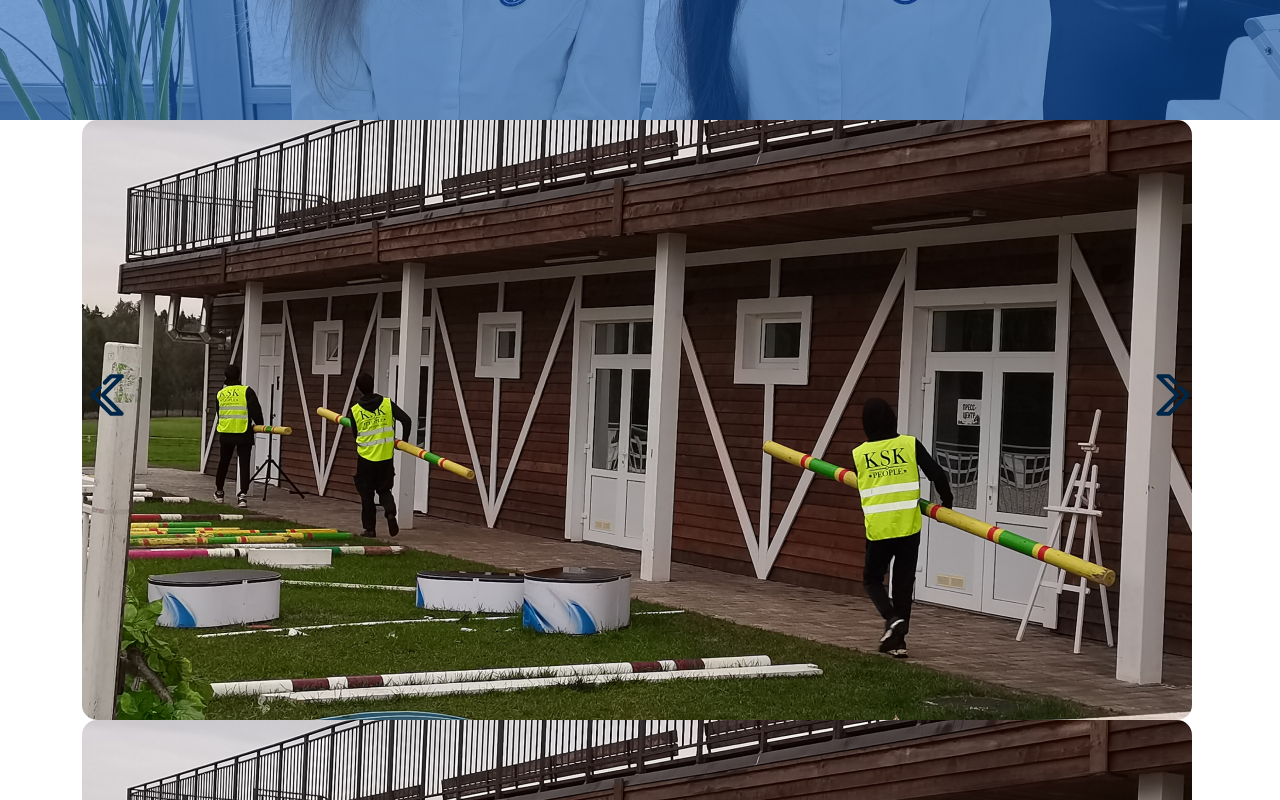
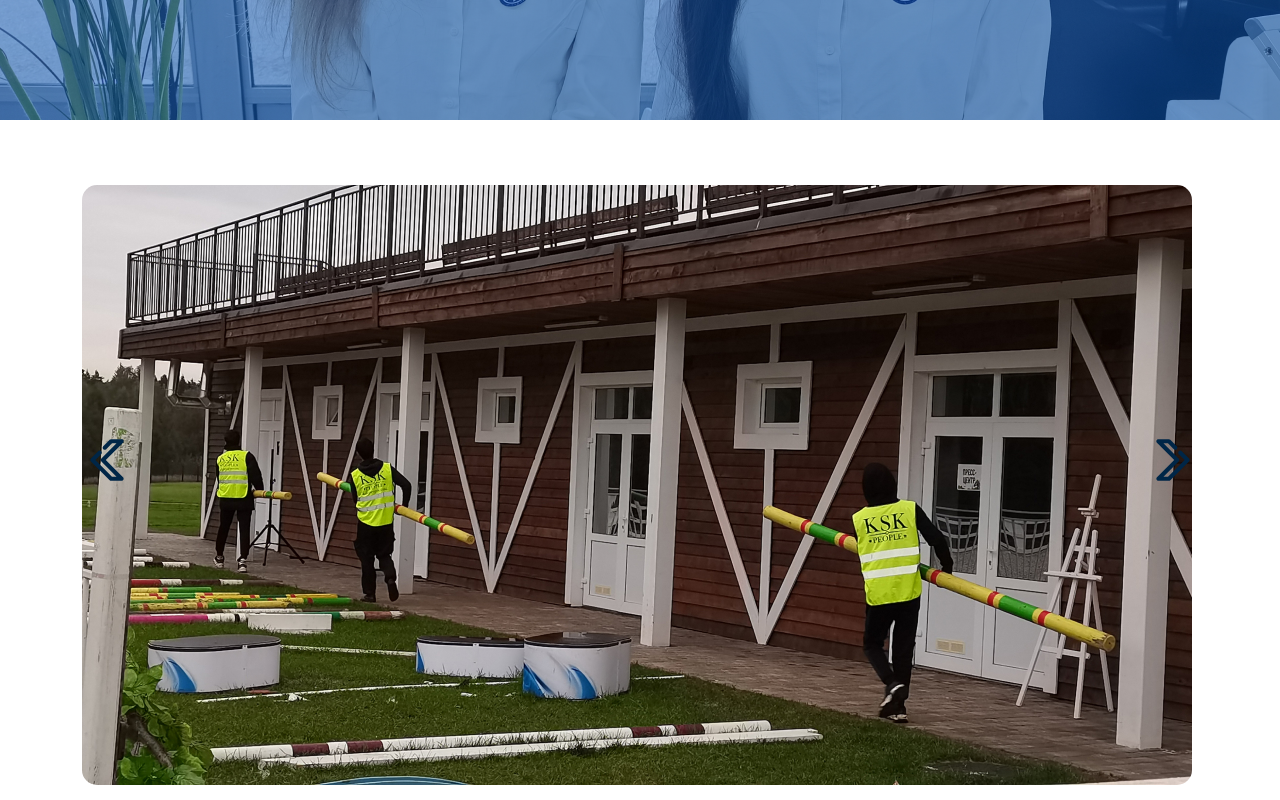
Before and after one commit to tayru/ksk-react, a React (Create React App) app: page /portfolio in a window 1280 px wide. Shown: the part 480-1280 px from the top of the page. Built offline with nearby package versions, Linux system fonts and the light colour scheme.

Commit message:
правки

```diff
--- a/src/index.css
+++ b/src/index.css
@@ -435,6 +435,10 @@ body {
 
 }
 
+
+.slider-portfolio {
+  margin-bottom: 65px;
+}
 
 .slick-arrow.slick-prev {
   left: 0;
@@ -1123,6 +1127,7 @@ body {
 }
 
 .portfolio {
+  margin-top: 65px;
 }
 
 .portfolio__block {
--- a/src/pages/portfolio.jsx
+++ b/src/pages/portfolio.jsx
@@ -25,23 +25,7 @@ const Portfolio = () => (
 			<div class="container">
 				<div class="row">
 					<div class="col-sm-12">
-						<Slider {...settings}>
-							<div className="slider-portfolio__item">
-								<img src="/static/img/festivals.jpg" alt=""/>
-							</div>
-							<div className="slider-portfolio__item">
-								<img src="/static/img/festivals.jpg" alt=""/>
-							</div>
-							<div className="slider-portfolio__item">
-								<img src="/static/img/festivals.jpg" alt=""/>
-							</div>
-							<div className="slider-portfolio__item">
-								<img src="/static/img/festivals.jpg" alt=""/>
-							</div>
-							<div className="slider-portfolio__item">
-								<img src="/static/img/festivals.jpg" alt=""/>
-							</div>
-						</Slider>
+
 						<div class="slider-portfolio">
 							<Slider {...settings}>
 							<div class="slider-portfolio__item">
```
